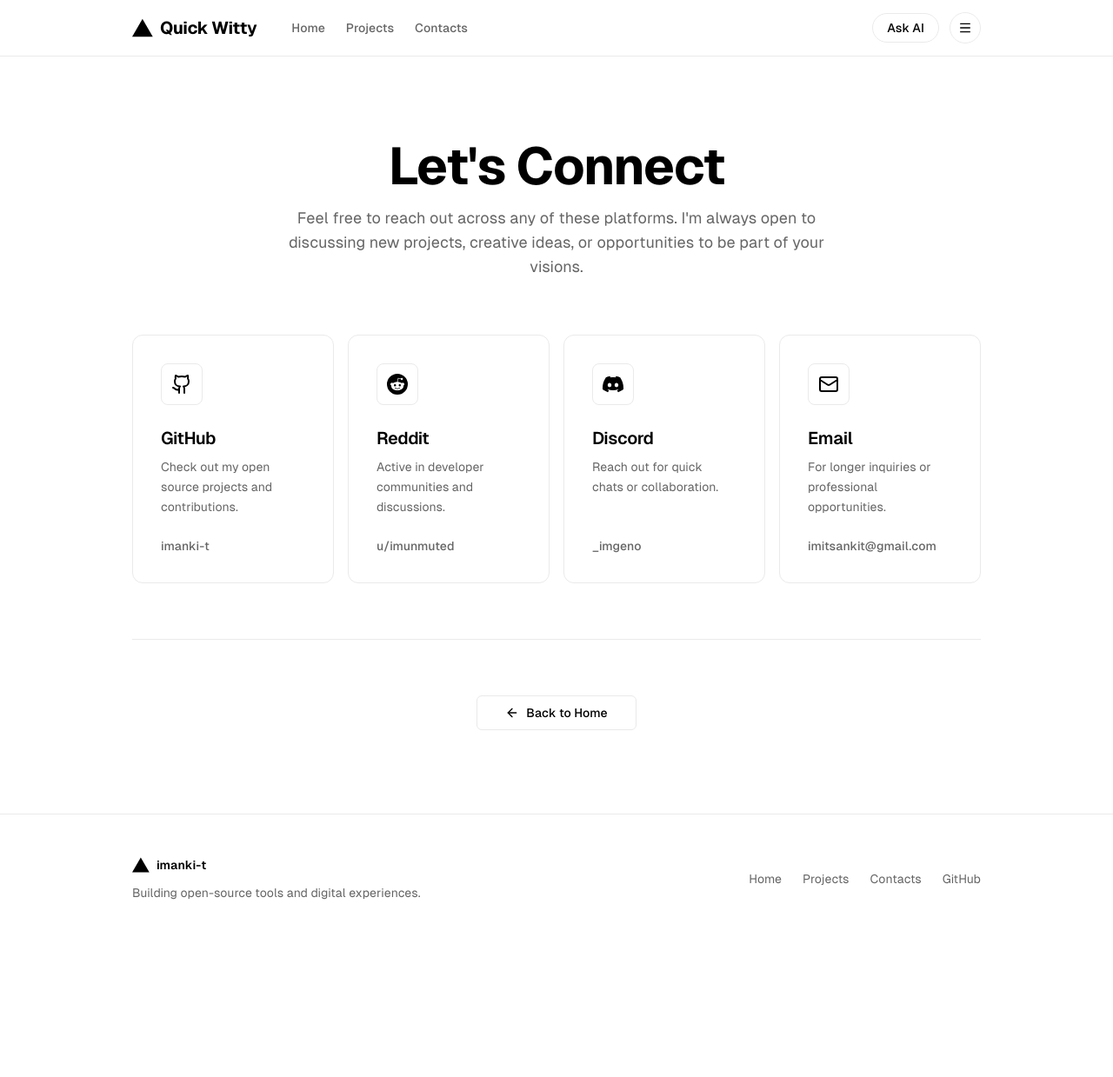
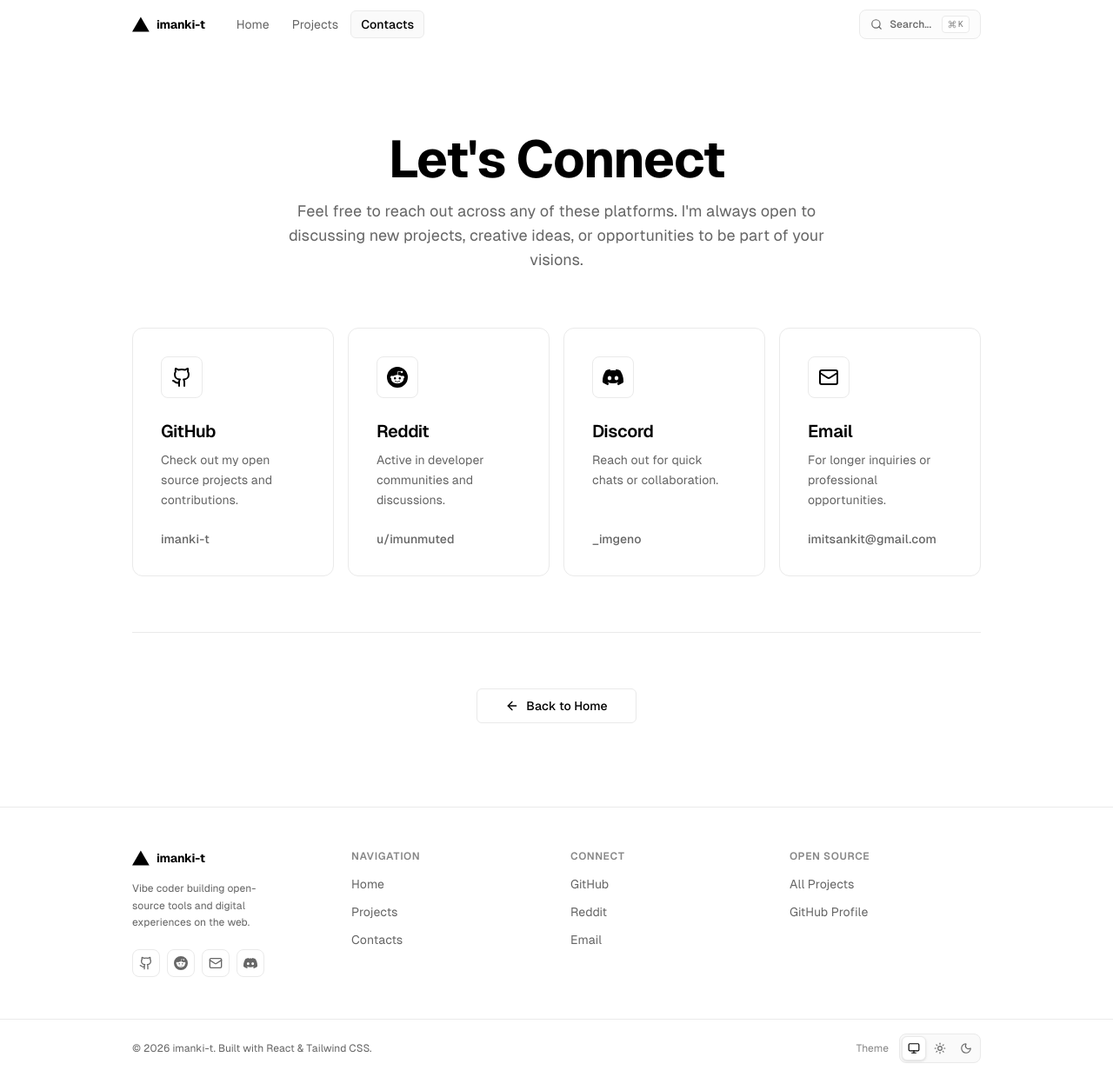
Before and after one commit to imanki-t/Quick, a React (Vite) app: page /contacts in a window 1280 px wide. Shown: the whole page at 87% size. Before the commit the page ends 1085 px from the top, so only its background shows below. Built offline with nearby package versions, Linux system fonts and the light colour scheme; no server answers.

Commit message:
Add files via upload

```diff
--- a/src/components/Footer.tsx
+++ b/src/components/Footer.tsx
@@ -1,38 +1,180 @@
 import React from 'react';
 import { Link } from 'react-router-dom';
 import { Logo } from './Logo';
+import { Github, Mail, Monitor, Sun, Moon } from 'lucide-react';
+import { useTheme, Theme } from './ThemeProvider';
+
+const RedditIcon = () => (
+  <svg viewBox="0 0 24 24" className="h-4 w-4" fill="currentColor">
+    <path d="M12 0A12 12 0 0 0 0 12a12 12 0 0 0 12 12 12 12 0 0 0 12-12A12 12 0 0 0 12 0zm5.01 4.744c.688 0 1.25.561 1.25 1.249a1.25 1.25 0 0 1-2.498.056l-2.597-.547-.8 3.747c1.824.07 3.48.632 4.674 1.488.308-.309.73-.491 1.207-.491.968 0 1.754.786 1.754 1.754 0 .716-.435 1.333-1.01 1.614a3.111 3.111 0 0 1 .042.52c0 2.694-3.13 4.87-7.004 4.87-3.874 0-7.004-2.176-7.004-4.87 0-.183.015-.366.043-.534A1.748 1.748 0 0 1 4.028 12c0-.968.786-1.754 1.754-1.754.463 0 .898.196 1.207.49 1.207-.883 2.878-1.43 4.744-1.487l.885-4.182a.342.342 0 0 1 .14-.197.35.35 0 0 1 .238-.042l2.906.617a1.214 1.214 0 0 1 1.108-.701zM9.25 12C8.561 12 8 12.562 8 13.25c0 .687.561 1.248 1.25 1.248.687 0 1.248-.561 1.248-1.249 0-.688-.561-1.249-1.249-1.249zm5.5 0c-.687 0-1.248.561-1.248 1.25 0 .687.561 1.248 1.249 1.248.688 0 1.249-.561 1.249-1.249 0-.687-.562-1.249-1.25-1.249zm-5.466 3.99a.327.327 0 0 0-.231.094.33.33 0 0 0 0 .463c.842.842 2.484.913 2.961.913.477 0 2.105-.056 2.961-.913a.361.361 0 0 0 .029-.463.33.33 0 0 0-.464 0c-.547.533-1.684.73-2.512.73-.828 0-1.979-.196-2.512-.73a.326.326 0 0 0-.232-.095z" />
+  </svg>
+);
+
+const DiscordIcon = () => (
+  <svg viewBox="0 0 24 24" className="h-4 w-4" fill="currentColor">
+    <path d="M20.317 4.3698a19.7913 19.7913 0 00-4.8851-1.5152.0741.0741 0 00-.0785.0371c-.211.3753-.4447.8648-.6083 1.2495-1.8447-.2762-3.68-.2762-5.4868 0-.1636-.3933-.4058-.8742-.6177-1.2495a.077.077 0 00-.0785-.037 19.7363 19.7363 0 00-4.8852 1.515.0699.0699 0 00-.0321.0277C.5334 9.0458-.319 13.5799.0992 18.0578a.0824.0824 0 00.0312.0561c2.0528 1.5076 4.0413 2.4228 5.9929 3.0294a.0777.0777 0 00.0842-.0276c.4616-.6304.8731-1.2952 1.226-1.9942a.076.076 0 00-.0416-.1057c-.6528-.2476-1.2743-.5495-1.8722-.8923a.077.077 0 01-.0076-.1277c.1258-.0943.2517-.1923.3718-.2914a.0743.0743 0 01.0776-.0105c3.9278 1.7933 8.18 1.7933 12.0614 0a.0739.0739 0 01.0785.0095c.1202.099.246.1981.3728.2924a.077.077 0 01-.0066.1276 12.2986 12.2986 0 01-1.873.8914.0766.0766 0 00-.0407.1067c.3604.698.7719 1.3628 1.225 1.9932a.076.076 0 00.0842.0286c1.961-.6067 3.9495-1.5219 6.0023-3.0294a.077.077 0 00.0313-.0552c.5004-5.177-.8382-9.6739-3.5485-13.6604a.061.061 0 00-.0312-.0286zM8.02 15.3312c-1.1825 0-2.1569-1.0857-2.1569-2.419 0-1.3332.9555-2.4189 2.157-2.4189 1.2108 0 2.1757 1.0952 2.1568 2.419 0 1.3332-.9555 2.4189-2.1569 2.4189zm7.9748 0c-1.1825 0-2.1569-1.0857-2.1569-2.419 0-1.3332.9554-2.4189 2.1569-2.4189 1.2108 0 2.1757 1.0952 2.1568 2.419 0 1.3332-.946 2.4189-2.1568 2.4189Z" />
+  </svg>
+);
+
+interface ThemeSwitcherProps {
+  className?: string;
+}
+
+function ThemeSwitcher({ className = '' }: ThemeSwitcherProps) {
+  const { theme, setTheme } = useTheme();
+
+  const options: { value: Theme; icon: React.ReactNode; label: string }[] = [
+    { value: 'system', icon: <Monitor className="h-3.5 w-3.5" />, label: 'System' },
+    { value: 'light', icon: <Sun className="h-3.5 w-3.5" />, label: 'Light' },
+    { value: 'dark', icon: <Moon className="h-3.5 w-3.5" />, label: 'Dark' },
+  ];
+
+  return (
+    <div className={`inline-flex items-center rounded-lg border border-accents-2 bg-accents-1 p-0.5 gap-0.5 ${className}`}>
+      {options.map((opt) => (
+        <button
+          key={opt.value}
+          onClick={() => setTheme(opt.value)}
+          title={opt.label}
+          className={`flex items-center justify-center rounded-md h-7 w-7 transition-all duration-200 ${
+            theme === opt.value
+              ? 'bg-background text-foreground shadow-sm border border-accents-2'
+              : 'text-accents-5 hover:text-foreground'
+          }`}
+        >
+          {opt.icon}
+        </button>
+      ))}
+    </div>
+  );
+}
+
+export { ThemeSwitcher };
 
 export function Footer() {
+  const currentYear = new Date().getFullYear();
+
+  const sections = [
+    {
+      title: 'Navigation',
+      links: [
+        { label: 'Home', to: '/', internal: true },
+        { label: 'Projects', to: '/projects', internal: true },
+        { label: 'Contacts', to: '/contacts', internal: true },
+      ],
+    },
+    {
+      title: 'Connect',
+      links: [
+        { label: 'GitHub', href: 'https://github.com/imanki-t', internal: false },
+        { label: 'Reddit', href: 'https://reddit.com/user/imunmuted', internal: false },
+        { label: 'Email', href: 'mailto:imitsankit@gmail.com', internal: false },
+      ],
+    },
+    {
+      title: 'Open Source',
+      links: [
+        { label: 'All Projects', to: '/projects', internal: true },
+        { label: 'GitHub Profile', href: 'https://github.com/imanki-t', internal: false },
+      ],
+    },
+  ];
+
   return (
-    <footer className="border-t border-accents-2 bg-background py-12">
-      <div className="mx-auto flex max-w-5xl flex-col items-center justify-between gap-6 px-6 md:flex-row">
-        <div className="flex flex-col items-center gap-3 md:items-start">
+    <footer className="border-t border-accents-2 bg-background">
+      {/* Main footer content */}
+      <div className="mx-auto max-w-5xl px-6 py-12">
+        <div className="grid grid-cols-2 gap-8 md:grid-cols-4">
+          {/* Brand column */}
+          <div className="col-span-2 md:col-span-1 flex flex-col gap-4">
             <div className="flex items-center gap-2">
               <Logo className="h-5 w-5" />
-            <p className="text-sm font-semibold text-foreground">imanki-t</p>
+              <span className="text-sm font-bold tracking-tight">imanki-t</span>
             </div>
-          <p className="text-sm text-accents-5">
-            Building open-source tools and digital experiences.
+            <p className="text-xs text-accents-5 leading-relaxed max-w-[180px]">
+              Vibe coder building open-source tools and digital experiences on the web.
             </p>
-        </div>
-        <div className="flex items-center gap-6 text-sm text-accents-5">
-          <Link to="/" className="transition-colors hover:text-foreground">
-            Home
-          </Link>
-          <Link to="/projects" className="transition-colors hover:text-foreground">
-            Projects
-          </Link>
-          <Link to="/contacts" className="transition-colors hover:text-foreground">
-            Contacts
-          </Link>
+            <div className="flex items-center gap-2 mt-1">
               <a
                 href="https://github.com/imanki-t"
                 target="_blank"
                 rel="noopener noreferrer"
-            className="transition-colors hover:text-foreground"
+                className="flex h-8 w-8 items-center justify-center rounded-lg border border-accents-2 text-accents-5 hover:text-foreground hover:border-accents-5 transition-all"
+                title="GitHub"
               >
-            GitHub
+                <Github className="h-4 w-4" />
               </a>
+              <a
+                href="https://reddit.com/user/imunmuted"
+                target="_blank"
+                rel="noopener noreferrer"
+                className="flex h-8 w-8 items-center justify-center rounded-lg border border-accents-2 text-accents-5 hover:text-foreground hover:border-accents-5 transition-all"
+                title="Reddit"
+              >
+                <RedditIcon />
+              </a>
+              <a
+                href="mailto:imitsankit@gmail.com"
+                className="flex h-8 w-8 items-center justify-center rounded-lg border border-accents-2 text-accents-5 hover:text-foreground hover:border-accents-5 transition-all"
+                title="Email"
+              >
+                <Mail className="h-4 w-4" />
+              </a>
+              <span
+                className="flex h-8 w-8 items-center justify-center rounded-lg border border-accents-2 text-accents-5 hover:text-foreground hover:border-accents-5 transition-all cursor-default"
+                title="Discord: _imgeno"
+              >
+                <DiscordIcon />
+              </span>
+            </div>
+          </div>
+
+          {/* Link sections */}
+          {sections.map((section) => (
+            <div key={section.title} className="flex flex-col gap-3">
+              <h4 className="text-xs font-semibold uppercase tracking-wider text-accents-4">
+                {section.title}
+              </h4>
+              <ul className="flex flex-col gap-2">
+                {section.links.map((link) => (
+                  <li key={link.label}>
+                    {'to' in link && link.to ? (
+                      <Link
+                        to={link.to}
+                        className="text-sm text-accents-5 transition-colors hover:text-foreground"
+                      >
+                        {link.label}
+                      </Link>
+                    ) : (
+                      <a
+                        href={'href' in link ? link.href : '#'}
+                        target={('href' in link && link.href?.startsWith('http')) ? '_blank' : undefined}
+                        rel={('href' in link && link.href?.startsWith('http')) ? 'noopener noreferrer' : undefined}
+                        className="text-sm text-accents-5 transition-colors hover:text-foreground"
+                      >
+                        {link.label}
+                      </a>
+                    )}
+                  </li>
+                ))}
+              </ul>
+            </div>
+          ))}
+        </div>
+      </div>
+
+      {/* Bottom bar */}
+      <div className="border-t border-accents-2">
+        <div className="mx-auto flex max-w-5xl items-center justify-between px-6 py-4">
+          <p className="text-xs text-accents-5">
+            © {currentYear} imanki-t. Built with React & Tailwind CSS.
+          </p>
+
+          {/* Vercel-style theme switcher */}
+          <div className="flex items-center gap-3">
+            <span className="hidden sm:block text-xs text-accents-4">Theme</span>
+            <ThemeSwitcher />
+          </div>
         </div>
       </div>
     </footer>
--- a/src/components/Header.tsx
+++ b/src/components/Header.tsx
@@ -1,38 +1,83 @@
-import React from 'react';
-import { Link } from 'react-router-dom';
+import React, { useEffect, useState } from 'react';
+import { Link, useLocation } from 'react-router-dom';
 import { Logo } from './Logo';
-import { Menu } from 'lucide-react';
+import { Search, Command } from 'lucide-react';
 
-export function Header() {
+interface HeaderProps {
+  onCommandOpen?: () => void;
+}
+
+export function Header({ onCommandOpen }: HeaderProps) {
+  const [scrolled, setScrolled] = useState(false);
+  const location = useLocation();
+
+  useEffect(() => {
+    const handleScroll = () => setScrolled(window.scrollY > 8);
+    window.addEventListener('scroll', handleScroll, { passive: true });
+    return () => window.removeEventListener('scroll', handleScroll);
+  }, []);
+
+  const navLinks = [
+    { to: '/', label: 'Home' },
+    { to: '/projects', label: 'Projects' },
+    { to: '/contacts', label: 'Contacts' },
+  ];
+
   return (
-    <header className="sticky top-0 z-50 w-full border-b border-accents-2 bg-background/80 backdrop-blur-md">
-      <div className="mx-auto flex h-16 max-w-5xl items-center justify-between px-6">
+    <header
+      className={`sticky top-0 z-50 w-full border-b transition-all duration-300 ${
+        scrolled
+          ? 'border-accents-2 bg-background/95 backdrop-blur-xl shadow-[0_1px_0_0_var(--accents-2)]'
+          : 'border-transparent bg-background/70 backdrop-blur-md'
+      }`}
+    >
+      <div className="mx-auto flex h-14 max-w-5xl items-center justify-between px-6">
+        {/* Left: Logo + Nav */}
         <div className="flex items-center gap-6">
-          <Link to="/" className="group flex items-center gap-2 text-xl font-semibold tracking-tight transition-all hover:opacity-80">
-            <div className="relative flex items-center justify-center">
-              <Logo className="h-6 w-6" />
+          <Link
+            to="/"
+            className="group flex items-center gap-2 text-sm font-bold tracking-tight transition-opacity hover:opacity-75"
+          >
+            <Logo className="h-5 w-5" />
+            <span>imanki-t</span>
+          </Link>
+
+          <div className="hidden md:flex items-center">
+            <div className="flex items-center gap-0.5">
+              {navLinks.map((link) => {
+                const isActive = location.pathname === link.to;
+                return (
+                  <Link
+                    key={link.to}
+                    to={link.to}
+                    className={`relative px-3 py-1.5 text-sm rounded-md transition-all duration-200 ${
+                      isActive
+                        ? 'text-foreground font-medium'
+                        : 'text-accents-5 hover:text-foreground'
+                    }`}
+                  >
+                    {isActive && (
+                      <span className="absolute inset-0 rounded-md bg-accents-1 border border-accents-2" />
+                    )}
+                    <span className="relative">{link.label}</span>
+                  </Link>
+                );
+              })}
             </div>
-            <span className="font-bold tracking-tight">Quick Witty</span>
-          </Link>
-          <nav className="hidden md:flex items-center gap-6 text-sm font-medium text-accents-5 ml-4">
-            <Link to="/" className="transition-colors hover:text-foreground">
-              Home
-            </Link>
-            <Link to="/projects" className="transition-colors hover:text-foreground">
-              Projects
-            </Link>
-            <Link to="/contacts" className="transition-colors hover:text-foreground">
-              Contacts
-            </Link>
-          </nav>
+          </div>
         </div>
 
-        <div className="flex items-center gap-3">
-          <button className="hidden sm:flex items-center justify-center rounded-full border border-accents-2 bg-transparent px-4 py-1.5 text-sm font-medium text-foreground transition-colors hover:bg-accents-1">
-            Ask AI
-          </button>
-          <button className="flex h-9 w-9 items-center justify-center rounded-full border border-accents-2 bg-transparent text-foreground transition-colors hover:bg-accents-1">
-            <Menu className="h-4 w-4" />
+        {/* Right: Search command */}
+        <div className="flex items-center gap-2">
+          <button
+            onClick={onCommandOpen}
+            className="group hidden sm:flex items-center gap-2 rounded-lg border border-accents-2 bg-accents-1/50 px-3 py-1.5 text-xs font-medium text-accents-5 transition-all hover:border-accents-4 hover:bg-accents-1 hover:text-foreground"
+          >
+            <Search className="h-3.5 w-3.5" />
+            <span className="text-xs">Search...</span>
+            <span className="ml-1 flex items-center gap-0.5 rounded border border-accents-2 bg-background px-1.5 py-0.5 text-[10px] font-mono text-accents-4 group-hover:border-accents-4">
+              <Command className="h-2.5 w-2.5" />K
+            </span>
           </button>
         </div>
       </div>
--- a/src/components/ThemeProvider.tsx
+++ b/src/components/ThemeProvider.tsx
@@ -1,46 +1,68 @@
-import React, { createContext, useEffect, useState } from 'react';
+import React, { createContext, useContext, useEffect, useState } from 'react';
 
-type Theme = 'system';
+export type Theme = 'system' | 'light' | 'dark';
 
-type ThemeProviderProps = {
-  children: React.ReactNode;
-};
+interface ThemeContextType {
+  theme: Theme;
+  resolvedTheme: 'light' | 'dark';
+  setTheme: (theme: Theme) => void;
+}
 
-type ThemeProviderState = {
-  theme: Theme;
-};
+const ThemeContext = createContext<ThemeContextType>({
+  theme: 'system',
+  resolvedTheme: 'dark',
+  setTheme: () => {},
+});
 
-const initialState: ThemeProviderState = {
-  theme: 'system',
-};
+export function useTheme() {
+  return useContext(ThemeContext);
+}
 
-const ThemeProviderContext = createContext<ThemeProviderState>(initialState);
+export function ThemeProvider({ children }: { children: React.ReactNode }) {
+  const [theme, setThemeState] = useState<Theme>(() => {
+    try {
+      return (localStorage.getItem('qw-theme') as Theme) || 'system';
+    } catch {
+      return 'system';
+    }
+  });
 
-export function ThemeProvider({ children, ...props }: ThemeProviderProps) {
-  const [theme] = useState<Theme>('system');
+  const [resolvedTheme, setResolvedTheme] = useState<'light' | 'dark'>('dark');
+
+  const setTheme = (newTheme: Theme) => {
+    setThemeState(newTheme);
+    try {
+      localStorage.setItem('qw-theme', newTheme);
+    } catch {}
+  };
 
   useEffect(() => {
     const root = window.document.documentElement;
 
     const updateTheme = () => {
       root.classList.remove('light', 'dark');
-      const systemTheme = window.matchMedia('(prefers-color-scheme: dark)').matches ? 'dark' : 'light';
-      root.classList.add(systemTheme);
+      let resolved: 'light' | 'dark';
+      if (theme === 'system') {
+        resolved = window.matchMedia('(prefers-color-scheme: dark)').matches ? 'dark' : 'light';
+      } else {
+        resolved = theme;
+      }
+      root.classList.add(resolved);
+      setResolvedTheme(resolved);
     };
 
     updateTheme();
 
     const mediaQuery = window.matchMedia('(prefers-color-scheme: dark)');
-    mediaQuery.addEventListener('change', updateTheme);
-
-    return () => mediaQuery.removeEventListener('change', updateTheme);
-  }, []);
-
-  const value = { theme };
+    if (theme === 'system') {
+      mediaQuery.addEventListener('change', updateTheme);
+      return () => mediaQuery.removeEventListener('change', updateTheme);
+    }
+  }, [theme]);
 
   return (
-    <ThemeProviderContext.Provider {...props} value={value}>
+    <ThemeContext.Provider value={{ theme, resolvedTheme, setTheme }}>
       {children}
-    </ThemeProviderContext.Provider>
+    </ThemeContext.Provider>
   );
 }
```
Lines whose indentation alone changed are shown as unchanged.
